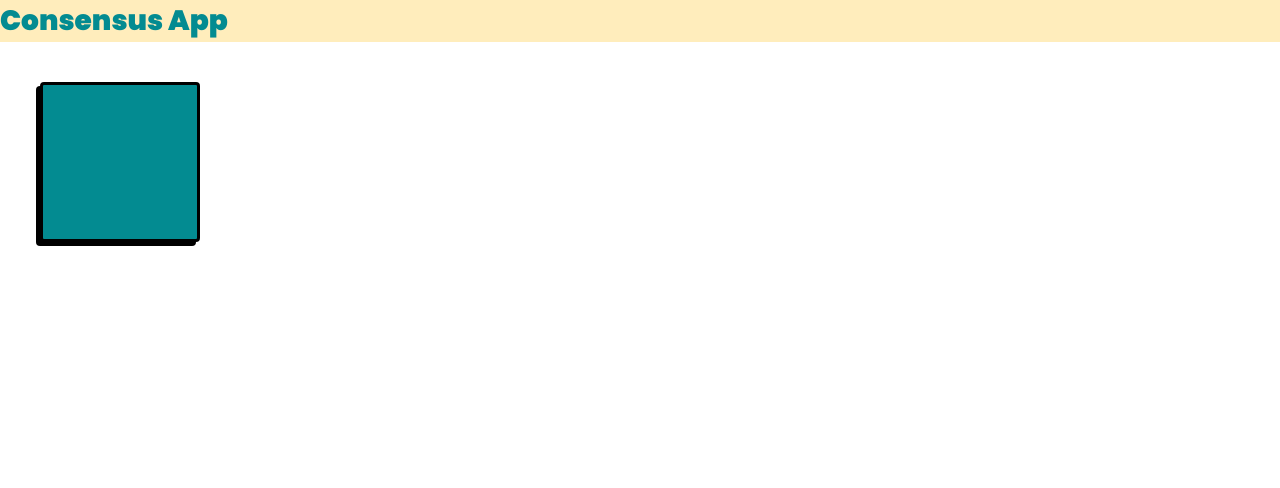
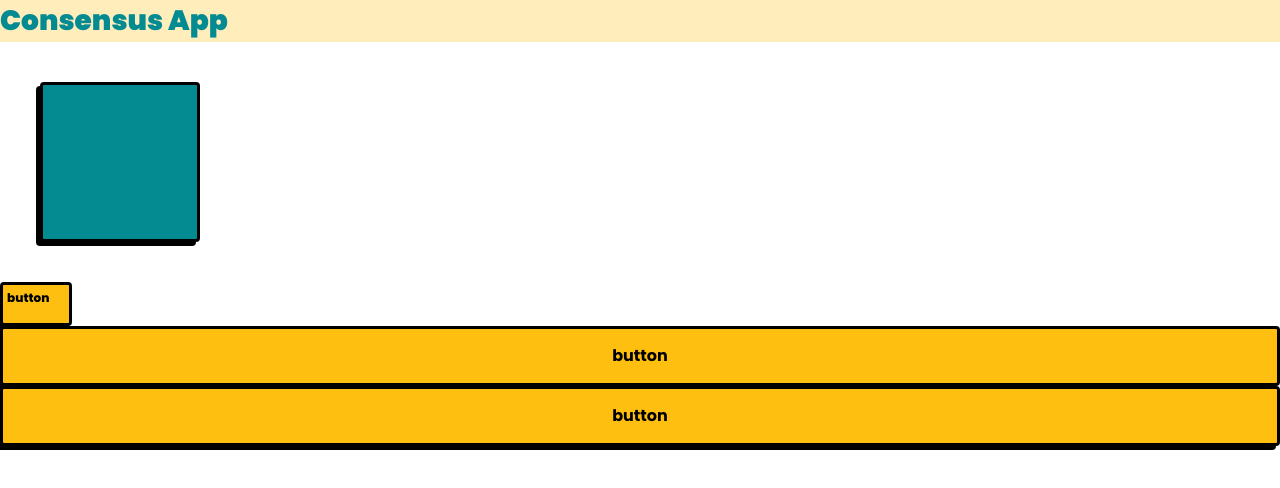
Before and after one commit to devhausleipzigacademy/camp9-final-project, a Next.js app: page / in a window 1280 px wide. Shown: the top 488 px of the page. Built offline with nearby package versions, Linux system fonts and the light colour scheme.

Commit message:
configured onClick and href

```diff
--- a/app/page.tsx
+++ b/app/page.tsx
@@ -1,6 +1,7 @@
 'use client';
 
 import Button from 'components/shared/buttons/Button';
+import TabButton from 'components/shared/buttons/TabButton';
 
 export default function Home() {
   const handleClick = () => {
@@ -10,6 +11,9 @@ export default function Home() {
     <>
       <h1 className="title-black text-teal bg-yellow-light">Consensus App</h1>
       <div className=" m-10 w-40 h-40 bg-teal rounded border-brutal shadow-brutal "></div>
+      <TabButton handleClick={handleClick}>button</TabButton>
+      <Button href="/">button</Button>
+      <Button handleClick={handleClick}>button</Button>
     </>
   );
 }
--- a/components/shared/buttons/Button.tsx
+++ b/components/shared/buttons/Button.tsx
@@ -40,7 +40,7 @@ interface ButtonProps
   extends React.ButtonHTMLAttributes<HTMLButtonElement>,
     VariantProps<typeof buttonClasses> {
   children: React.ReactNode;
-  onClickHandler?: () => void;
+  handleClick?: () => void;
   icon?: React.ReactNode;
   href?: string;
   variant?:
@@ -58,19 +58,19 @@ export default function Button({
   className,
   href,
   icon,
-  onClickHandler,
+  handleClick,
   variant,
   ...props
 }: ButtonProps) {
   return href ? (
-    <Link onClick={onClickHandler} href={href} className="w-full">
+    <Link href={href} className="w-full">
       <button className={buttonClasses({ variant })} {...props}>
         {children}
       </button>
     </Link>
   ) : (
     <button
-      onClick={onClickHandler}
+      onClick={handleClick}
       className={buttonClasses({ variant })}
       {...props}
     >
--- a/components/shared/buttons/TabButton.tsx
+++ b/components/shared/buttons/TabButton.tsx
@@ -1,18 +1,19 @@
 interface ButtonProps extends React.ButtonHTMLAttributes<HTMLButtonElement> {
   children: React.ReactNode;
-  onClickHandler?: () => void;
+  handleClick?: () => void;
   inactive?: boolean; // New prop to indicate if the tab is active
 }
 
 export default function TabButton({
   children,
   className,
-  onClickHandler,
+  handleClick,
   inactive,
   ...props
 }: ButtonProps) {
   return (
     <button
+      onClick={handleClick}
       className={
         `
         bg-yellow w-18 h-11 border-3
```
